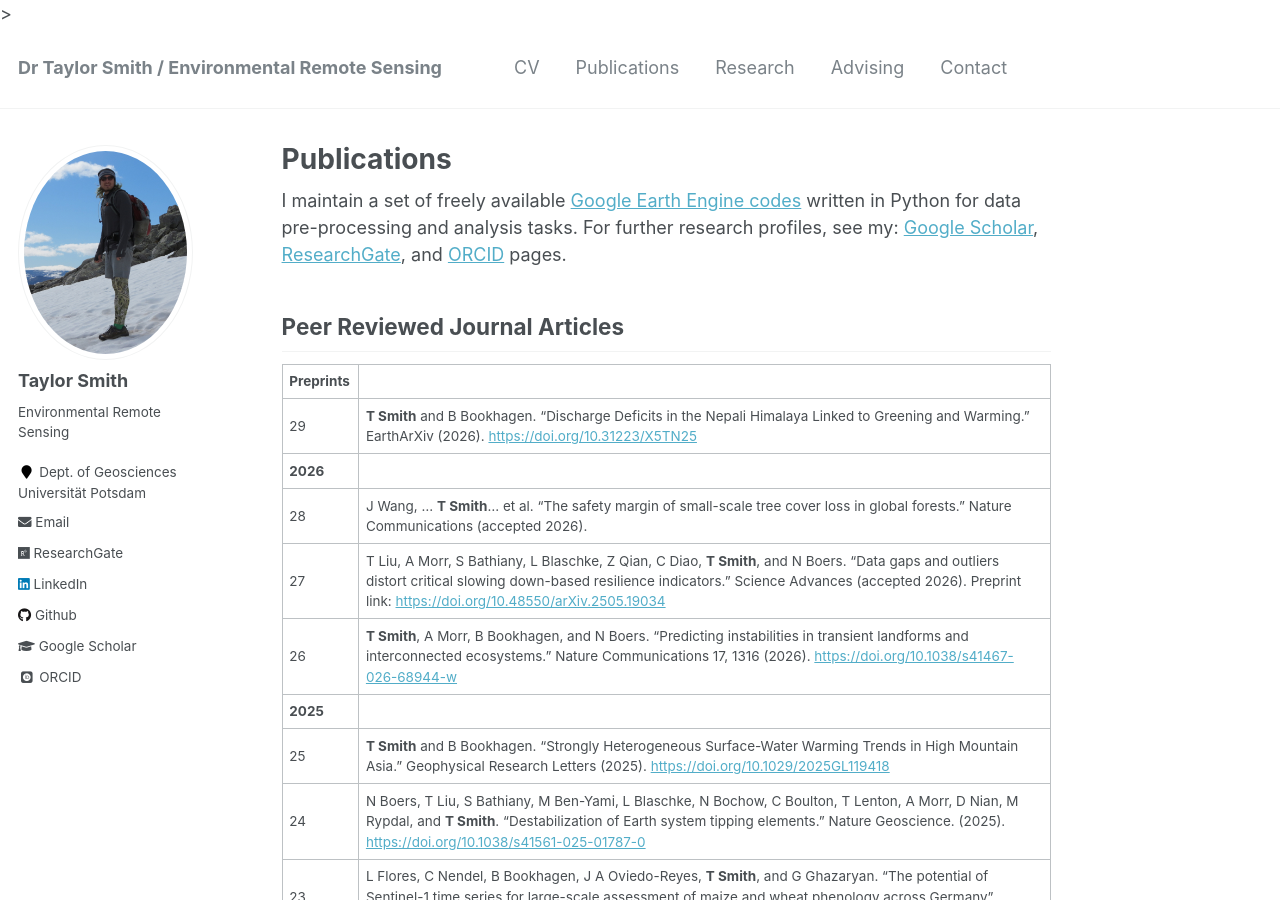
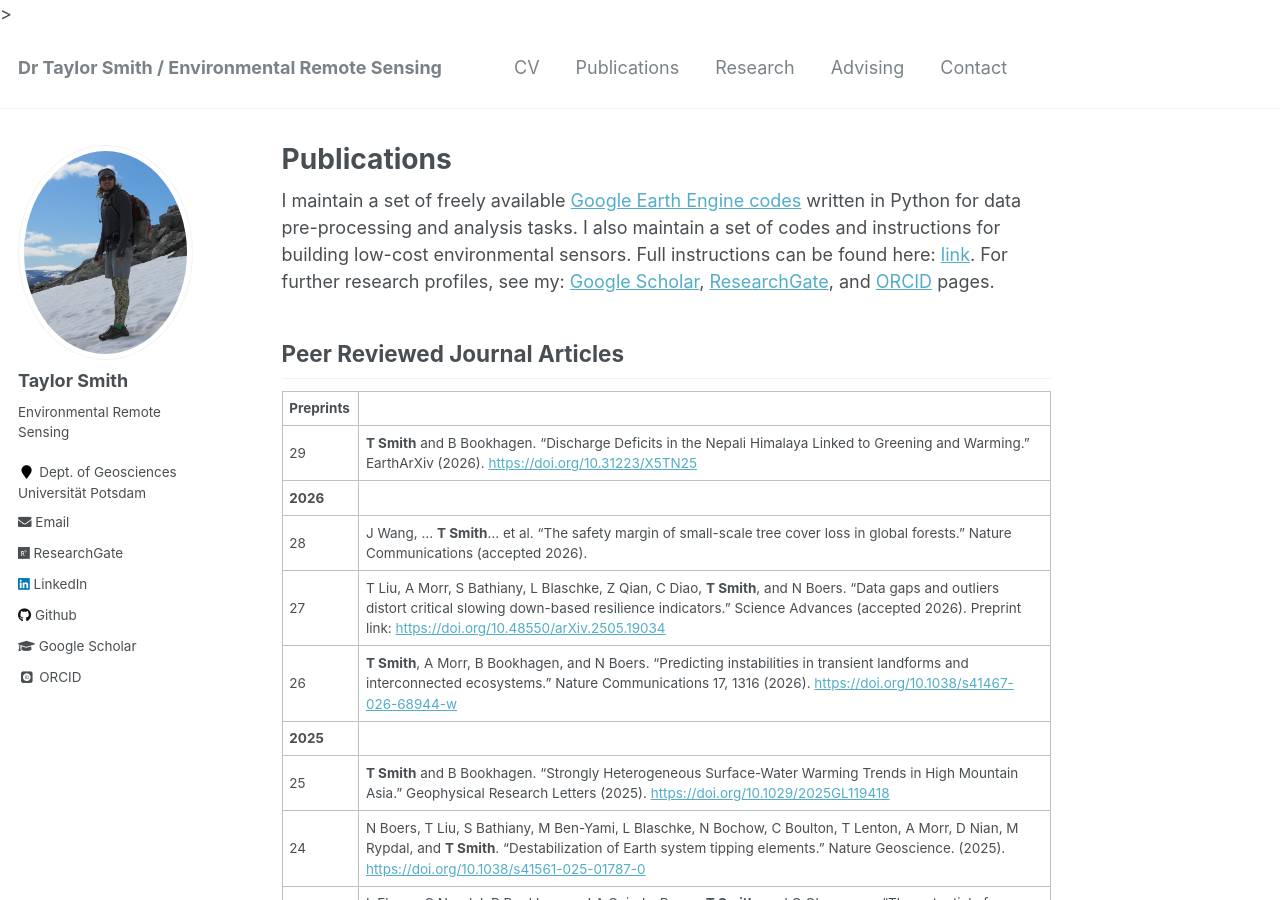
Before and after one commit to tasmi/tasmi.github.io, a Jekyll site: the page built from _pages/publications.md, in a window 1280 px wide and 900 px high. Built offline with Jekyll 4.4.1, drawn with Linux system fonts in a browser that asks for light colours; some web fonts are replaced.

Commit message:
Update publications.md

```diff
--- a/_pages/publications.md
+++ b/_pages/publications.md
@@ -4,7 +4,7 @@ permalink: /publications/
 author_profile: true
 ---
 
-I maintain a set of freely available [Google Earth Engine codes](https://github.com/tasmi/earthengine_code_snippets) written in Python for data pre-processing and analysis tasks. For further research profiles, see my: [Google Scholar](https://scholar.google.com/citations?user=RlDWFDsAAAAJ),
+I maintain a set of freely available [Google Earth Engine codes](https://github.com/tasmi/earthengine_code_snippets) written in Python for data pre-processing and analysis tasks. I also maintain a set of codes and instructions for building low-cost environmental sensors. Full instructions can be found here: [link](https://github.com/UP-RS-ESP/LowCostSensors). For further research profiles, see my: [Google Scholar](https://scholar.google.com/citations?user=RlDWFDsAAAAJ),
 [ResearchGate](https://www.researchgate.net/profile/Taylor_Smith48), and [ORCID](https://orcid.org/0000-0002-6763-7204) pages.
 
 ## Peer Reviewed Journal Articles
```
